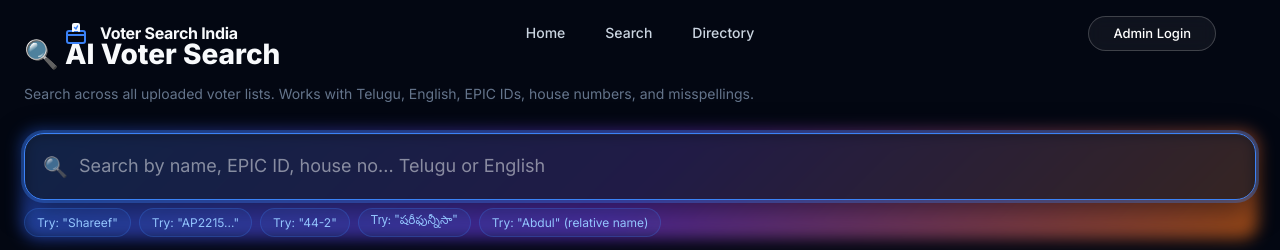
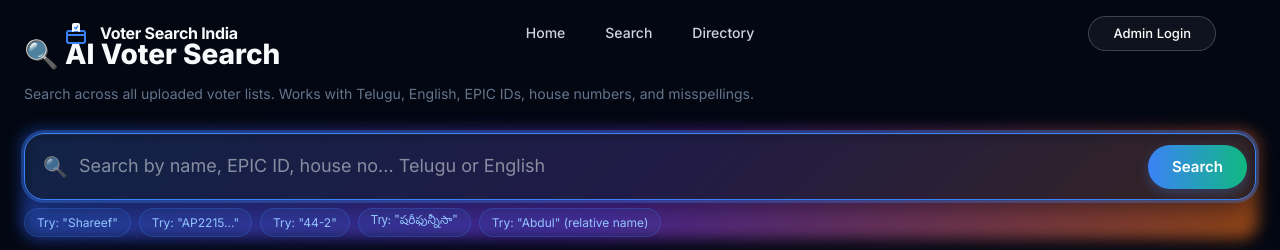
Before and after one commit to shauddin306/AP_SIR_2002, a Next.js app: page /search in a window 1280 px wide. Shown: the top 250 px of the page. Built offline with nearby package versions, Linux system fonts and the light colour scheme; no server answers; the database is empty.

Commit message:
Add physical Search button to UI

```diff
--- a/src/components/SearchBar.tsx
+++ b/src/components/SearchBar.tsx
@@ -30,14 +30,18 @@ export function SearchBar({
 
   return (
     <div className="search-glow" style={{ width: '100%' }}>
-      <div style={{
+      <form
+        onSubmit={(e) => { e.preventDefault(); onSubmit?.(); }}
+        style={{
           position: 'relative',
           borderRadius: 'var(--radius-lg)',
           border: `1.5px solid ${isFocused ? 'var(--color-accent)' : 'var(--color-border-bright)'}`,
           background: 'var(--color-bg-input)',
           transition: 'all 0.25s ease',
           boxShadow: isFocused ? '0 0 0 3px var(--color-accent-glow), var(--shadow-card)' : 'var(--shadow-card)',
-      }}>
+          width: '100%',
+        }}
+      >
         {/* Left icon */}
         <div style={{
           position: 'absolute', left: 18, top: '50%', transform: 'translateY(-50%)',
@@ -49,10 +53,6 @@ export function SearchBar({
         </div>
 
         {/* Input */}
-        <form
-          onSubmit={(e) => { e.preventDefault(); onSubmit?.(); }}
-          style={{ width: '100%', margin: 0, padding: 0 }}
-        >
         <input
           ref={inputRef}
           id="voter-search-input"
@@ -64,7 +64,7 @@ export function SearchBar({
           placeholder={placeholder}
           style={{
             width: '100%',
-              padding: '18px 56px 18px 54px',
+            padding: '18px 160px 18px 54px', /* Increased right padding for the big button */
             background: 'transparent',
             border: 'none',
             outline: 'none',
@@ -76,36 +76,67 @@ export function SearchBar({
           autoComplete="off"
           spellCheck={false}
         />
-        </form>
 
-        {/* Right indicator */}
+        {/* Right indicator & Button */}
         <div style={{
-          position: 'absolute', right: 18, top: '50%', transform: 'translateY(-50%)',
-          display: 'flex', alignItems: 'center', gap: 8,
+          position: 'absolute', right: 8, top: '50%', transform: 'translateY(-50%)',
+          display: 'flex', alignItems: 'center', gap: 12,
         }}>
+          {resultCount !== undefined && value && !isLoading && (
+            <span style={{
+              fontSize: 13, color: 'var(--color-text-muted)',
+              whiteSpace: 'nowrap', fontWeight: 500
+            }}>
+              {resultCount} results
+            </span>
+          )}
           {value && !isLoading && (
             <button
-              onClick={() => onChange('')}
+              type="button"
+              onClick={() => { onChange(''); onSubmit?.(); }}
               style={{
-                background: 'none', border: 'none', cursor: 'pointer',
-                color: 'var(--color-text-muted)', fontSize: 18, padding: 4,
-                borderRadius: 4, transition: 'color 0.15s',
+                background: 'rgba(255,255,255,0.1)', border: 'none', cursor: 'pointer',
+                color: 'var(--color-text-muted)', fontSize: 14, width: 28, height: 28,
+                display: 'flex', alignItems: 'center', justifyContent: 'center',
+                borderRadius: '50%', transition: 'all 0.2s',
               }}
               aria-label="Clear search"
+              title="Clear"
             >
               ✕
             </button>
           )}
-          {resultCount !== undefined && value && !isLoading && (
-            <span style={{
-              fontSize: 12, color: 'var(--color-text-muted)',
-              whiteSpace: 'nowrap',
-            }}>
-              {resultCount} result{resultCount !== 1 ? 's' : ''}
-            </span>
-          )}
+          <button
+            type="submit"
+            style={{
+              background: 'linear-gradient(90deg, #3b82f6, #10b981)',
+              border: 'none',
+              color: 'white',
+              padding: '10px 24px',
+              borderRadius: '100px',
+              fontWeight: 600,
+              fontSize: 15,
+              cursor: 'pointer',
+              boxShadow: '0 4px 12px rgba(59, 130, 246, 0.3)',
+              transition: 'transform 0.15s ease, box-shadow 0.15s ease',
+              display: 'flex',
+              alignItems: 'center',
+              gap: 8,
+              opacity: isLoading ? 0.7 : 1,
+            }}
+            onMouseOver={(e) => {
+              e.currentTarget.style.transform = 'translateY(-1px)';
+              e.currentTarget.style.boxShadow = '0 6px 16px rgba(59, 130, 246, 0.4)';
+            }}
+            onMouseOut={(e) => {
+              e.currentTarget.style.transform = 'translateY(0)';
+              e.currentTarget.style.boxShadow = '0 4px 12px rgba(59, 130, 246, 0.3)';
+            }}
+          >
+            {isLoading ? 'Searching...' : 'Search'}
+          </button>
         </div>
-      </div>
+      </form>
 
       {/* AI hint */}
       {isFocused && !value && (
```
Lines whose indentation alone changed are shown as unchanged.
